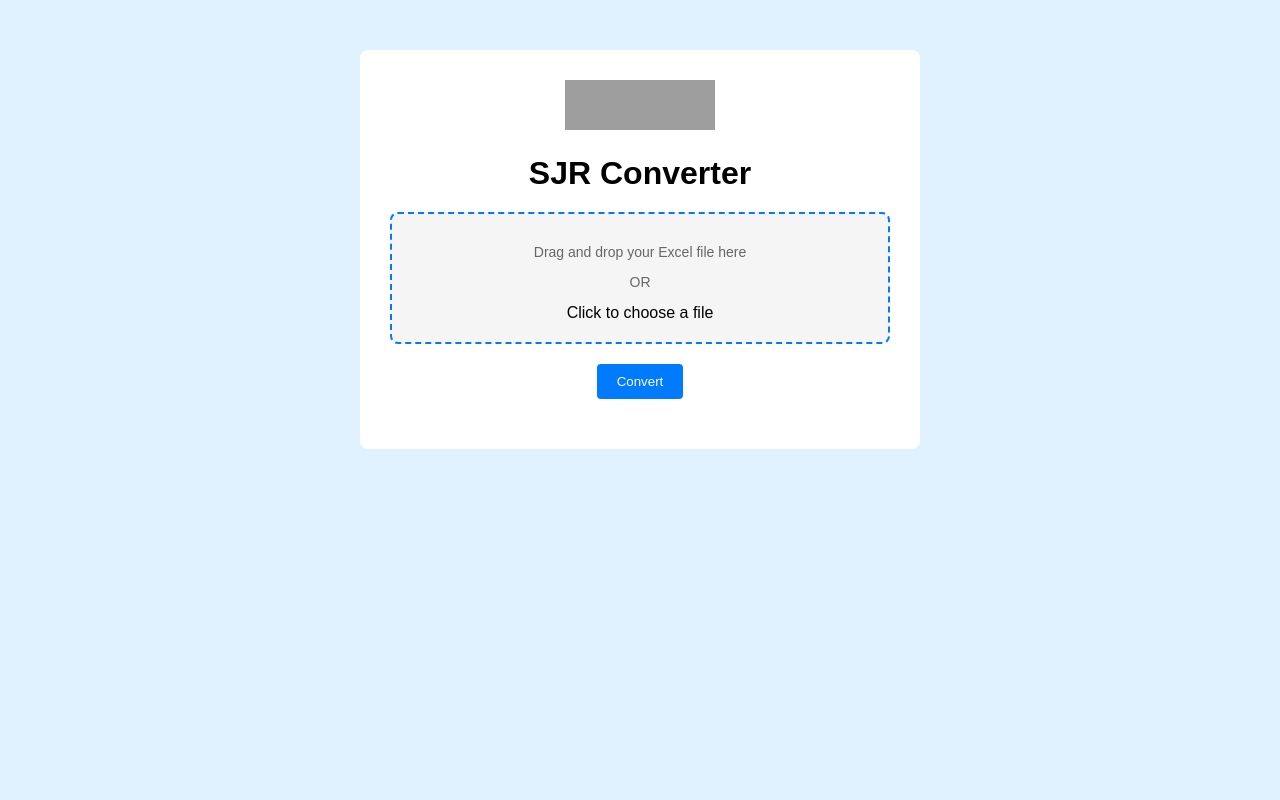
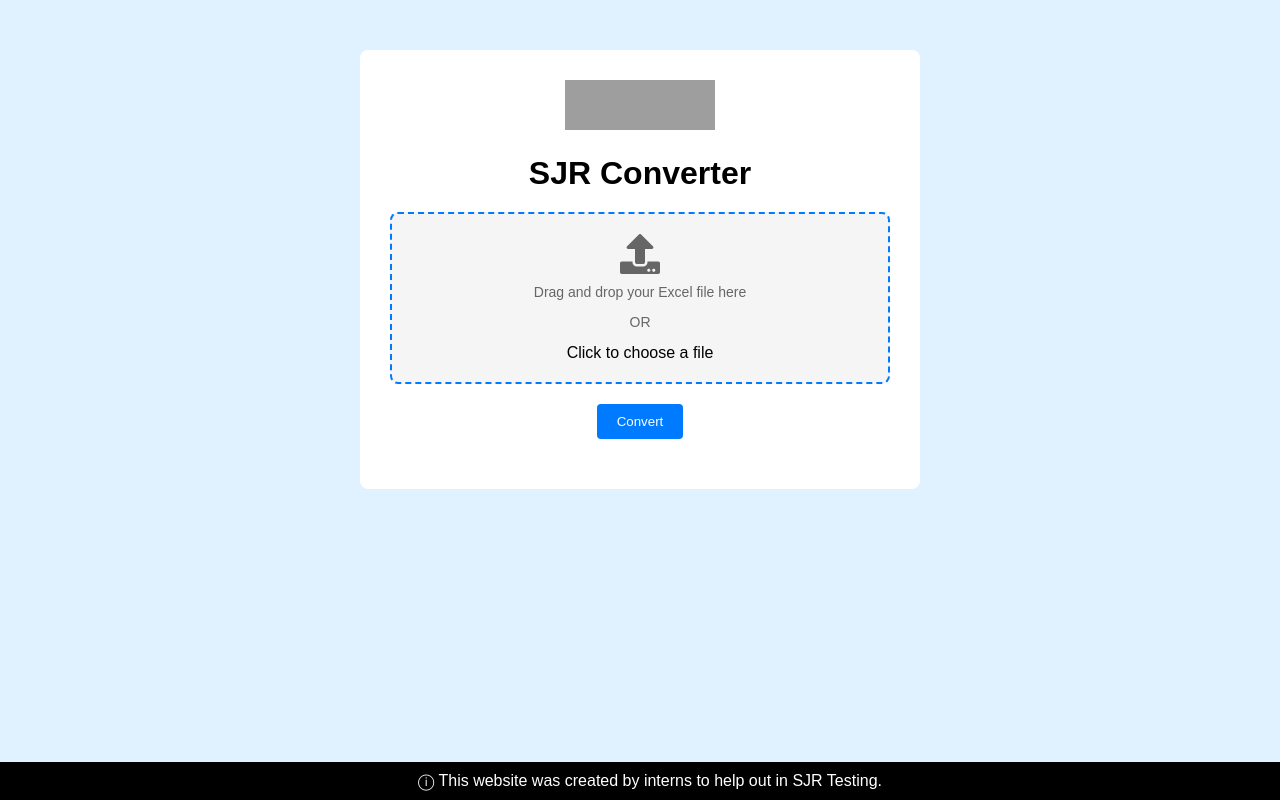
Before and after one commit to 22044961-Izdihar/ExcelToJson, a Flask app: page / in a window 1280 px wide. Run offline with Flask 2, Linux system fonts and the light colour scheme; grey boxes are pictures that could not be loaded.

Commit message:
Update upload.html

```diff
--- a/templates/upload.html
+++ b/templates/upload.html
@@ -4,13 +4,17 @@
     <meta charset="UTF-8">
     <meta name="viewport" content="width=device-width, initial-scale=1.0">
     <title>SJR Excel to JSON converter</title>
+    <link rel="stylesheet" href="https://cdnjs.cloudflare.com/ajax/libs/font-awesome/5.15.4/css/all.min.css">
     <style>
         body {
             font-family: sans-serif;
             background-color: #e0f2ff;
+            margin: 0; /* Remove default margin */
+            padding-bottom: 50px; /* Add padding to prevent content from being hidden behind the footer */
         }
         .container {
-            width: 500px;
+            max-width: 500px; /* Set a maximum width */
+            width: 90%; /* Use percentage for responsiveness */
             margin: 50px auto;
             background-color: #fff;
             padding: 30px;
@@ -68,6 +72,16 @@
             color: red; /* New class for "No File attached" message */
             text-align: center;
             margin-top: 10px;
+        }
+        .footer {
+            background-color: black;
+            color: white;
+            text-align: center;
+            padding: 10px;
+            position: fixed; /* Fix the footer to the bottom */
+            bottom: 0; /* Align to the bottom */
+            left: 0; /* Align to the left */
+            width: 100%; /* Full width */
         }
     </style>
     <script>
@@ -152,5 +166,8 @@
             <button type="submit">Convert</button>
         </form>
     </div>
+    <div class="footer">
+        ⓘ This website was created by interns to help out in SJR Testing.
+    </div>
 </body>
 </html>
```
